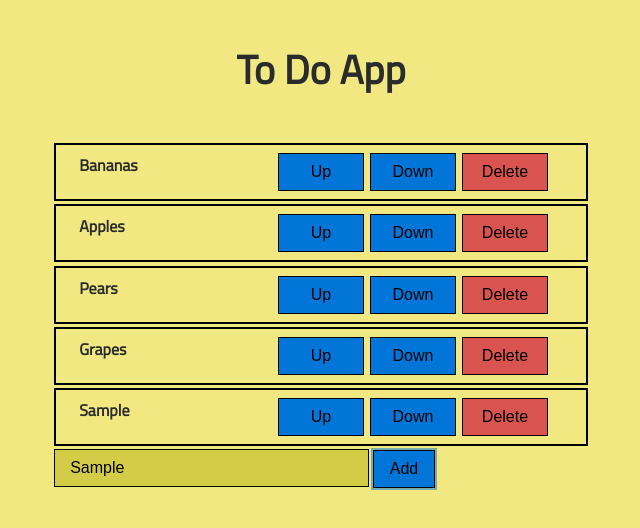
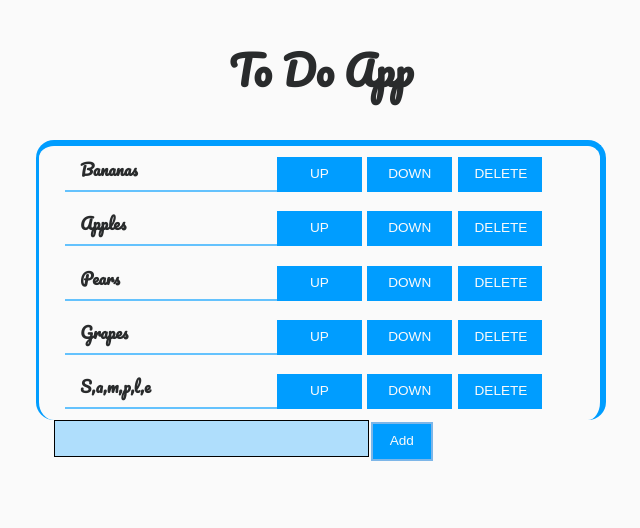
Before and after one commit to Osedread/ToDoApp, a plain HTML site: page index.html in a window 1280 px wide. Both pictures are taken after typing "Sample" into the empty fields and a click on the button "Add". Shown: the whole page, without its empty margins (319-959 px from the left). Drawn offline with nearby package versions, Linux system fonts and the light colour scheme.

Commit message:
Added some extra functioality and re-design

```diff
--- a/app.js
+++ b/app.js
@@ -11,15 +11,23 @@ function insertAfter(newNode, referenceNode) {
 
 // Function add
 function add() {
-    let inputValue = document.getElementById('add').value;
+    let input = document.getElementById('add');
+    let inputValue = input.value;
     if (inputValue !== '') {
+        let amend = inputValue.split('');
+        firstLetter = amend[0].toUpperCase();
+        amend.shift();
+        amend.unshift(firstLetter);
+        amend.join('');
+        console.log(amend, firstLetter);
         let div = document.createElement('div');
         div.className += 'element row';
-        div.innerHTML = "<span class='col-xs-9 col-sm-7 col-md-5'>" + inputValue + "</span>";
-        div.innerHTML += "<button class='up btn btn-primary pull-xs-right col-xs-2 col-sm-2' type='button'>Up</button>";
-        div.innerHTML += "<button class='down btn btn-primary pull-xs-right col-xs-2 col-sm-2' type='button'>Down</button>";
-        div.innerHTML += "<button class='delete btn btn-danger pull-xs-right col-xs-2 col-sm-2' type='button'>Delete</button>";
+        div.innerHTML = "<span class='col-xs-9 col-sm-7 col-md-5'>" + amend + "</span>";
+        div.innerHTML += "<button class='up btn btn-primary pull-xs-right col-xs-2 col-sm-2' type='button'>UP</button>";
+        div.innerHTML += "<button class='down btn btn-primary pull-xs-right col-xs-2 col-sm-2' type='button'>DOWN</button>";
+        div.innerHTML += "<button class='delete btn btn-danger pull-xs-right col-xs-2 col-sm-2' type='button'>DELETE</button>";
         list.appendChild(div);
+        input.value = '';
     }
 }
 
@@ -50,5 +58,6 @@ input.addEventListener('keypress', () => {
         add();
     }
 });
+
 // EventListener for Add btn
-addBtn.addEventListener('click', () => { add() });
+addBtn.addEventListener('click', () => { add(); });
--- a/index.html
+++ b/index.html
@@ -8,6 +8,7 @@
 <!-- STYLE -->
 	<link href="https://fonts.googleapis.com/css?family=Titillium+Web" rel="stylesheet">
 	<link rel='stylesheet' href='https://maxcdn.bootstrapcdn.com/bootstrap/4.0.0-alpha.6/css/bootstrap.min.css' integrity='sha384-rwoIResjU2yc3z8GV/NPeZWAv56rSmLldC3R/AZzGRnGxQQKnKkoFVhFQhNUwEyJ' crossorigin='anonymous'>
+	<link href="https://fonts.googleapis.com/css?family=Pacifico" rel="stylesheet">
 	<link rel='stylesheet' href='style.css'>
 </head>
 <body>
@@ -17,27 +18,27 @@
 			<div id='list' class='list col-xs-12 col-sm-10 offset-sm-1 col-md-6 offset-md-3'>
 				<div class='element row'>
 					<span class='col-xs-9 col-sm-7 col-md-5'>Bananas</span>
-					<button class='up btn btn-primary pull-xs-right col-xs-1 col-sm-2' type='button'>Up</button>
-					<button class='down btn btn-primary pull-xs-right col-xs-1 col-sm-2' type='button'>Down</button>
-					<button class='delete btn btn-danger pull-xs-right col-xs-1 col-sm-2' type='button'>Delete</button>
+					<button class='up btn pull-xs-right col-xs-1 col-sm-2' type='button'>UP</button>
+					<button class='down btn pull-xs-right col-xs-1 col-sm-2' type='button'>DOWN</button>
+					<button class='delete btn btn-danger pull-xs-right col-xs-1 col-sm-2' type='button'>DELETE</button>
 				</div>
 				<div class='element row'>
 					<span class='col-xs-9 col-sm-7 col-md-5'>Apples</span>
-					<button class='up btn btn-primary pull-xs-right col-xs-1 col-sm-2' type='button'>Up</button>
-					<button class='down btn btn-primary pull-xs-right col-xs-1 col-sm-2' type='button'>Down</button>
-					<button class='delete btn btn-danger pull-xs-right col-xs-1 col-sm-2' type='button'>Delete</button>
+					<button class='up btn pull-xs-right col-xs-1 col-sm-2' type='button'>UP</button>
+					<button class='down btn pull-xs-right col-xs-1 col-sm-2' type='button'>DOWN</button>
+					<button class='delete btn btn-danger pull-xs-right col-xs-1 col-sm-2' type='button'>DELETE</button>
 				</div>
 				<div class='element row'>
 					<span class='col-xs-9 col-sm-7 col-md-5'>Pears</span>
-					<button class='up btn btn-primary pull-xs-right col-xs-1 col-sm-2' type='button'>Up</button>
-					<button class='down btn btn-primary pull-xs-right col-xs-1 col-sm-2' type='button'>Down</button>
-					<button class='delete btn btn-danger pull-xs-right col-xs-1 col-sm-2' type='button'>Delete</button>
+					<button class='up btn pull-xs-right col-xs-1 col-sm-2' type='button'>UP</button>
+					<button class='down btn pull-xs-right col-xs-1 col-sm-2' type='button'>DOWN</button>
+					<button class='delete btn btn-danger pull-xs-right col-xs-1 col-sm-2' type='button'>DELETE</button>
 				</div>
 				<div class='element row'>
 					<span class='col-xs-9 col-sm-7 col-md-5'>Grapes</span>
-					<button class='up btn btn-primary pull-xs-right col-xs-1 col-sm-2' type='button'>Up</button>
-					<button class='down btn btn-primary pull-xs-right col-xs-1 col-sm-2' type='button'>Down</button>
-					<button class='delete btn btn-danger pull-xs-right col-xs-1 col-sm-2' type='button'>Delete</button>
+					<button class='up btn pull-xs-right col-xs-1 col-sm-2' type='button'>UP</button>
+					<button class='down btn pull-xs-right col-xs-1 col-sm-2' type='button'>DOWN</button>
+					<button class='delete btn btn-danger pull-xs-right col-xs-1 col-sm-2' type='button'>DELETE</button>
 				</div>
 			</div>
 			<div class='addContainer col-xs-12 col-sm-10 offset-sm-1 col-md-6 offset-md-3'>
@@ -50,4 +51,4 @@
 <!-- SCRIPTS -->
 	<script src='app.js'></script>
 </body>
-</html
+</html>
--- a/style.css
+++ b/style.css
@@ -1,30 +1,48 @@
 body {
-    background-color: rgb(242, 232, 130);
+    background-color: rgb(250, 250, 250);
     font-family: 'Titillium Web', sans-serif;
 }
 
+.list {
+    border-top: 6px solid rgb(0, 157, 255);
+    border-left: 3px solid rgb(0, 157, 255);
+    border-right: 6px solid rgb(0, 157, 255);
+    border-radius: 18px;
+}
+
 .element {
-    border: 2px solid black;
-    border-radius: 0;
     padding: 0.5em;
     margin: .2em;
     font-weight: bold;
 }
 
+span {
+    border-bottom: 2px solid rgba(0, 157, 255, 0.6);
+}
+
 .element .btn,
 .addContainer .btn {
     margin-right: 0.4em;
-    color: black;
-    border: 1px solid black;
+    color: rgb(250, 250, 250);
+    border: 1px solid rgb(0, 157, 255);
+    background-color: rgb(0, 157, 255);
     border-radius: 0;
+    font-size: 0.85em;
 }
+
 
 input {
     height: 100%;
     border-radius: 0;
     border: 1px solid black;
     margin-left: 0.2em;
-    background-color: rgb(211, 204, 71);
+    background-color: rgba(0, 157, 255, 0.3);
+}
+
+h1,
+span,
+input {
+    font-family: 'Pacifico', cursive;
 }
 
 h1 {
```
